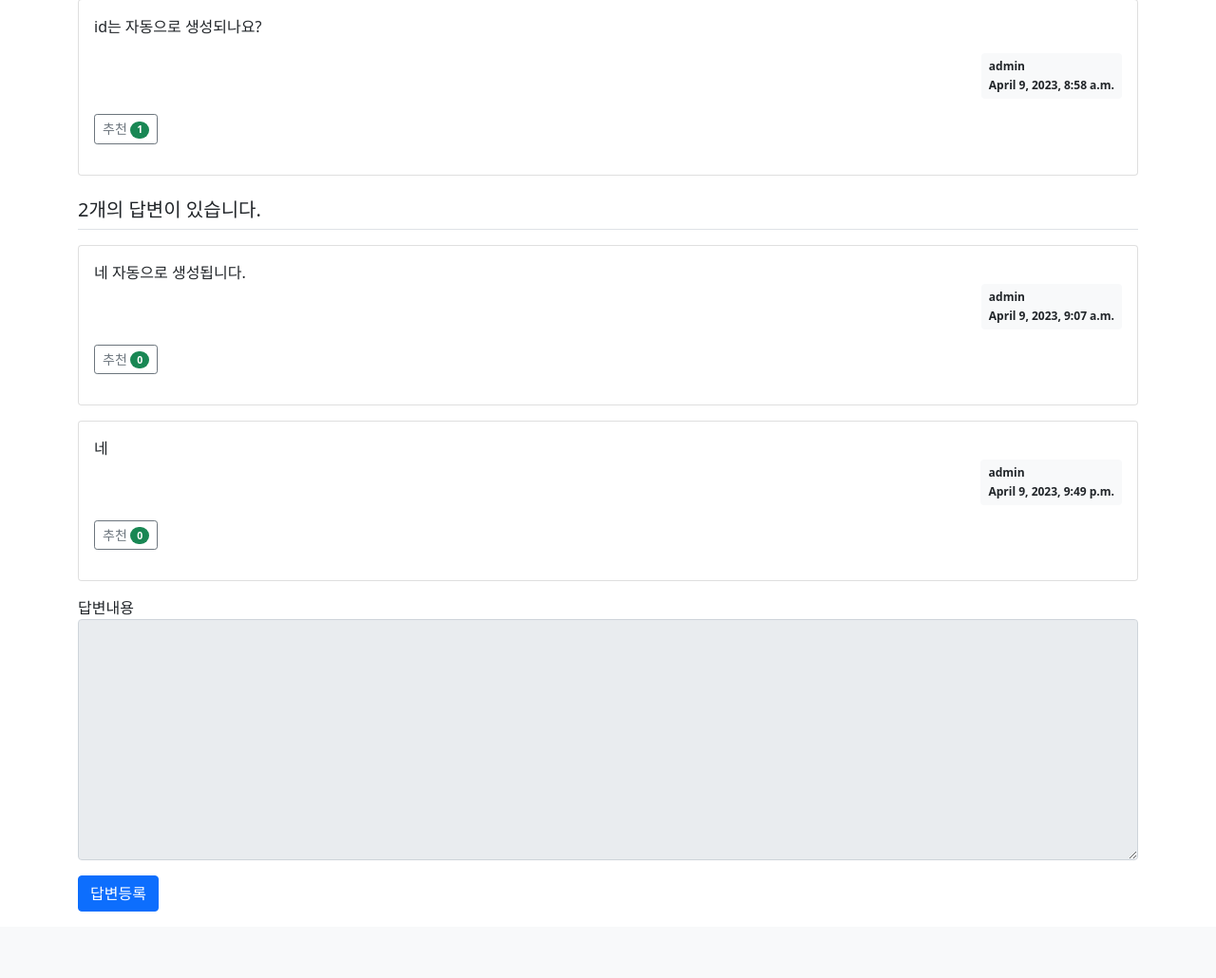
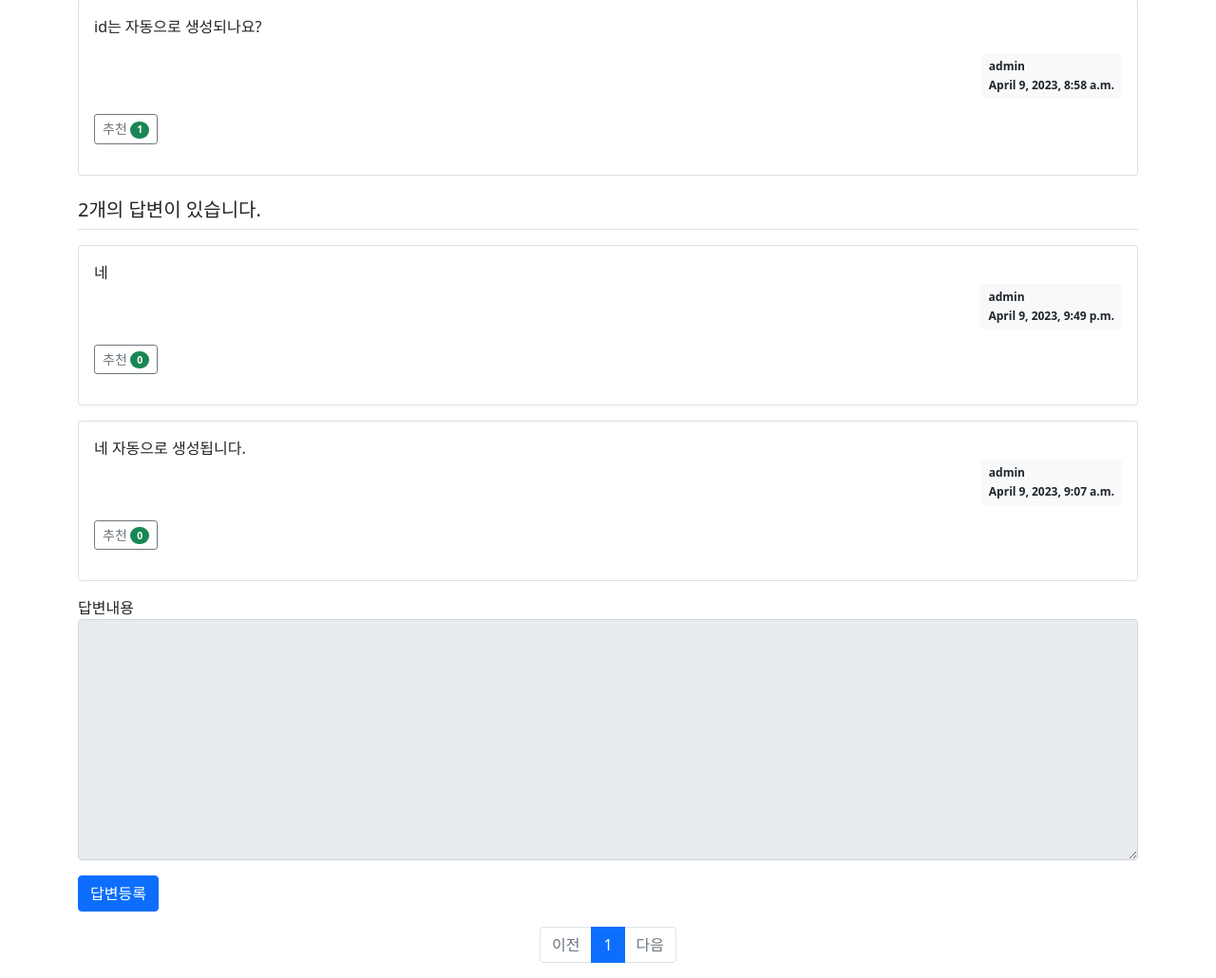
Before and after one commit to seonghyunJung/jump-to-django, a Django app: page /pybo/2/ in a window 1280 px wide. Shown: the part 145-1175 px from the top of the page at 95% size. Before the commit the page ends 1105 px from the top, so only its background shows below. Run offline with Django 4.2, Linux system fonts and the light colour scheme; data comes from the database, SQL or seed files in the repository; both versions use the stored data as it was after the commit; parts of the project's set-up code (start-up, migrations or seed data) failed here and were passed over; some libraries are stand-ins or nearby versions.

Commit message:
Add: 답변 페이지 페이징 및 정렬 기능 구현 - close #2

```diff
--- a/pybo/views/base_views.py
+++ b/pybo/views/base_views.py
@@ -1,5 +1,5 @@
 from django.core.paginator import Paginator
-from django.db.models import Q
+from django.db.models import Q, Count
 from django.shortcuts import render, get_object_or_404
 
 from pybo.models import Question
@@ -24,6 +24,12 @@ def index(request):
 
 
 def detail(request, question_id):
+    page = request.GET.get("page", 1)  # 페이지
     question = get_object_or_404(Question, pk=question_id)
-    context = {"question": question}
+    answer_list = question.answer_set.annotate(num_votes=Count("voter")).order_by(
+        "-num_votes", "-create_date"
+    )
+    paginator = Paginator(answer_list, 3)  # 페이지당 5개씩 보여주기
+    page_obj = paginator.get_page(page)
+    context = {"question": question, "answer_list": page_obj, "page": page}
     return render(request, "pybo/question_detail.html", context)
--- a/templates/pybo/question_detail.html
+++ b/templates/pybo/question_detail.html
@@ -34,7 +34,7 @@
         </div>
         <!-- 답변 -->
         <h5 class="border-bottom my-3 py-2">{{ question.answer_set.count }}개의 답변이 있습니다.</h5>
-        {% for answer in question.answer_set.all %}
+        {% for answer in answer_list %}
             <a id="answer_{{ answer.id }}"></a>
             <div class="card my-3">
                 <div class="card-body">
@@ -47,12 +47,13 @@
                             </div>
                         {% endif %}
                         <div class="badge bg-light text-dark p-2 text-start">
-                            <div class="mb-2">{{ question.author.username }}</div>
+                            <div class="mb-2">{{ answer.author.username }}</div>
                             <div>{{ answer.create_date }}</div>
                         </div>
                     </div>
                     <div class="my-3">
-                        <a href="javascript:void(0)" data-uri="{% url 'pybo:answer_vote' answer.id %}" class="recommend btn btn-sm btn-outline-secondary">추천
+                        <a href="javascript:void(0)" data-uri="{% url 'pybo:answer_vote' answer.id %}"
+                           class="recommend btn btn-sm btn-outline-secondary">추천
                             <span class="badge rounded-pill bg-success">{{ answer.voter.count }}</span>
                         </a>
                         {% if request.user == answer.author %}
@@ -87,10 +88,63 @@
             </div>
             <input type="submit" value="답변등록" class="btn btn-primary"/>
         </form>
+        <!-- 페이징처리 시작 -->
+        <ul class="pagination justify-content-center">
+            <!-- 이전페이지 -->
+            {% if answer_list.has_previous %}
+                <li class="page-item">
+                    <a class="page-link" data-page="{{ answer_list.previous_page_number }}"
+                       href="javascript:void(0)">이전</a>
+                </li>
+            {% else %}
+                <li class="page-item disabled">
+                    <a class="page-link" tabindex="-1" aria-disabled="true" href="#">이전</a>
+                </li>
+            {% endif %}
+            <!-- 페이지리스트 -->
+            {% for page_number in answer_list.paginator.page_range %}
+                {% if page_number >= answer_list.number|add:-5 and page_number <= answer_list.number|add:5 %}
+                    {% if page_number == answer_list.number %}
+                        <li class="page-item active" aria-current="page">
+                            <a class="page-link" data-page="{{ page_number }}"
+                               href="javascript:void(0)">{{ page_number }}</a>
+                        </li>
+                    {% else %}
+                        <li class="page-item">
+                            <a class="page-link" data-page="{{ page_number }}"
+                               href="javascript:void(0)">{{ page_number }}</a>
+                        </li>
+                    {% endif %}
+                {% endif %}
+            {% endfor %}
+            <!-- 다음페이지 -->
+            {% if answer_list.has_next %}
+                <li class="page-item">
+                    <a class="page-link" data-page="{{ answer_list.next_page_number }}"
+                       href="javascript:void(0)">다음</a>
+                </li>
+            {% else %}
+                <li class="page-item disabled">
+                    <a class="page-link" tabindex="-1" aria-disabled="true" href="#">다음</a>
+                </li>
+            {% endif %}
+        </ul>
+        <!-- 페이징처리 끝 -->
+        <form id="searchForm" method="get" action="{% url 'pybo:detail' question.id %}">
+            <input type="hidden" id="page" name="page" value="{{ page }}">
+        </form>
     </div>
 {% endblock %}
 {% block script %}
     <script type="text/javascript">
+        const page_elements = document.getElementsByClassName("page-link");
+        Array.from(page_elements).forEach(function (element) {
+            element.addEventListener('click', function () {
+                document.getElementById('page').value = this.dataset.page;
+                document.getElementById('searchForm').submit();
+            });
+        });
+
         const delete_elements = document.getElementsByClassName("delete");
         Array.from(delete_elements).forEach(function (element) {
             element.addEventListener('click', function () {
```
Also changed, not shown: db.sqlite3, 1 other file.
